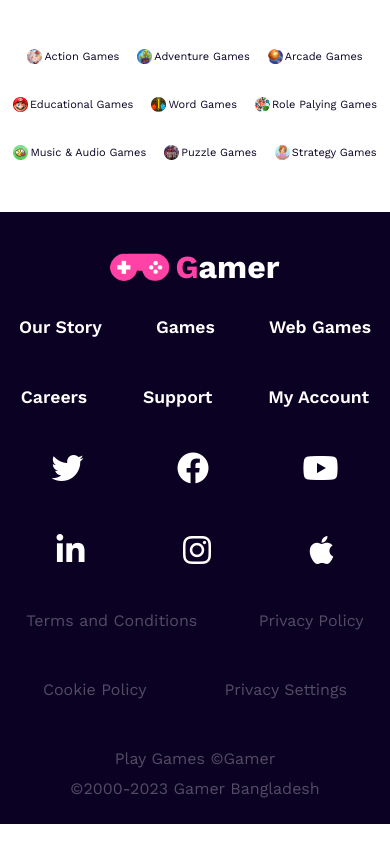
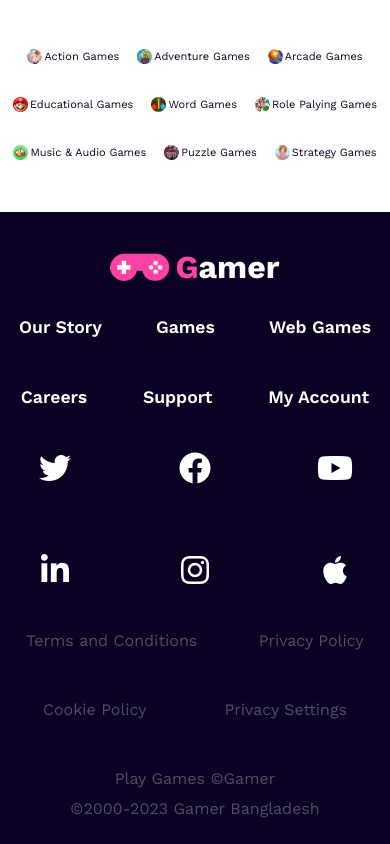
Before and after one commit to taskinahmadalfaruqe/B8A2-Gamer-Zone, a plain HTML site: page index.html in a window 390 px wide. Shown: the part 5721-6565 px from the top of the page. Drawn offline with nearby package versions, Linux system fonts and the light colour scheme.

Commit message:
Mobile Large Footer  Social Icon Problem Solve

```diff
--- a/style/responsive.css
+++ b/style/responsive.css
@@ -335,16 +335,13 @@
         padding: 0 20px;
     }
     footer .container .social_media ul{
-        display: flex;
-        gap: 50px;
-        align-items: center;
-        flex-wrap: wrap;
-        justify-content: space-evenly;
+        display: none;
+        display: grid;
+        grid-template-columns: repeat(3 , 1fr);
     }
     footer .container .social_media ul li{
         padding: 0 12px;
     }
-
     footer .container .social_media ul li a i{
         font-size: 2rem;
     }
```
